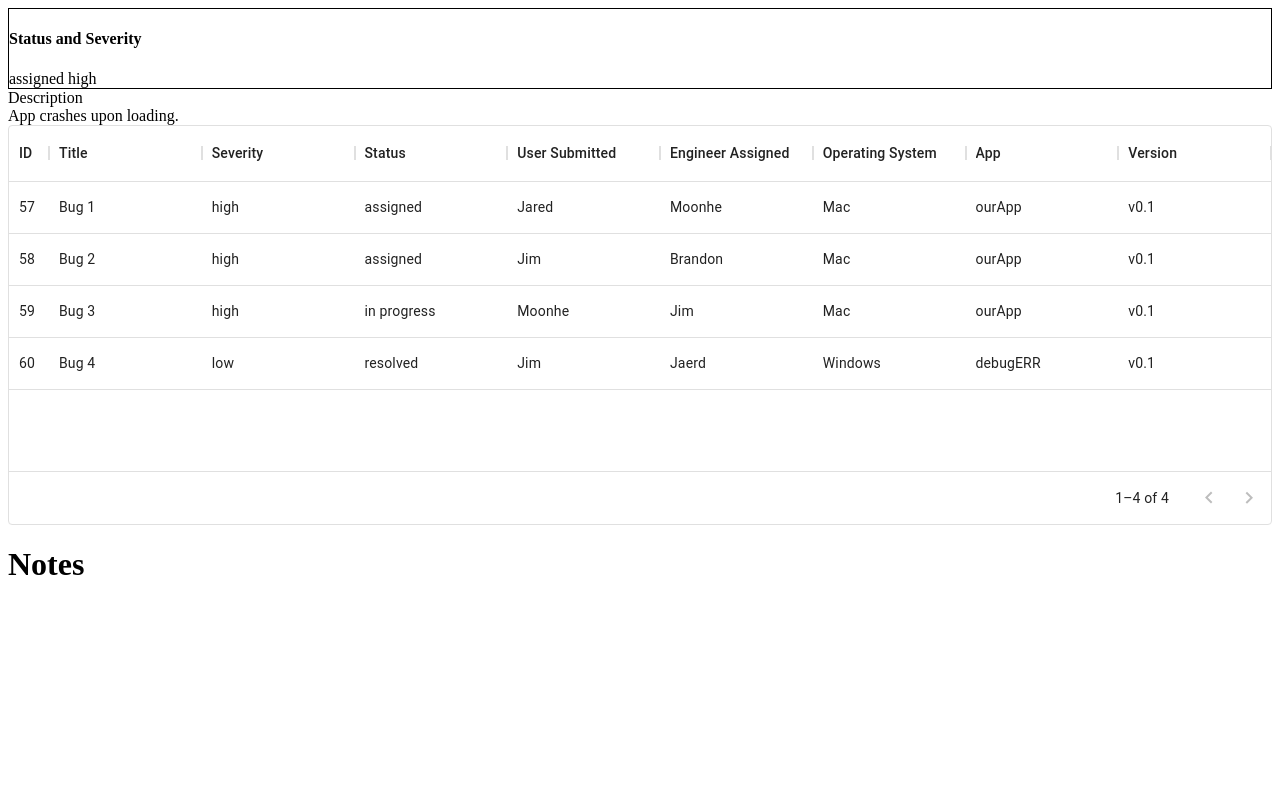
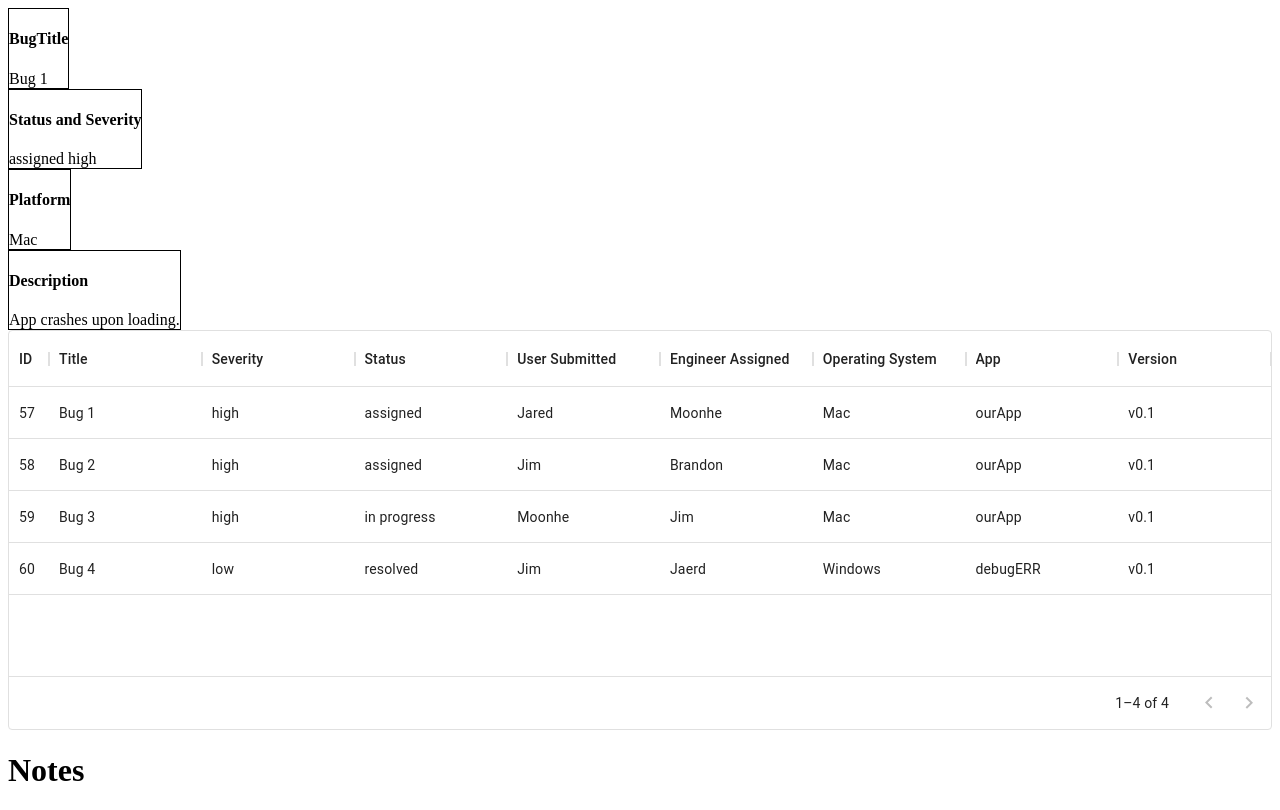
Before and after one commit to debugErr/debugErr, a React app: page / in a window 1280 px wide. Built offline with nearby package versions, Linux system fonts and the light colour scheme.

Commit message:
passed props to platform and bug title components, added inline style to others for reference

```diff
--- a/client/components/BugTitle.jsx
+++ b/client/components/BugTitle.jsx
@@ -0,0 +1,12 @@
+import React from 'react'
+
+function BugTitle({ title }) {
+  return (
+    <div style={{border: '1px solid black', width: 'max-content'}}>
+        <h4>BugTitle</h4>
+        {title}
+    </div>
+  )
+}
+
+export default BugTitle
--- a/client/components/Description.jsx
+++ b/client/components/Description.jsx
@@ -1,11 +1,11 @@
 import { buttonGroupClasses } from '@mui/material';
 import React from 'react';
 
-function Description({ bug }) {
+function Description({ description }) {
   return (
-    <div>
-      <div>Description</div>
-      {bug}
+    <div style={{border: '1px solid black', display: 'flex', flexDirection: 'column', width: 'max-content'}}>
+      <h4>Description</h4>
+      {description}
     </div>
   );
 }
--- a/client/components/Platform.jsx
+++ b/client/components/Platform.jsx
@@ -0,0 +1,12 @@
+import React from 'react';
+
+function Platform({ platform }) {
+  return (
+    <div style={{ border: '1px solid black', width: 'max-content' }}>
+      <h4>Platform</h4>
+      {platform}
+    </div>
+  );
+}
+
+export default Platform;
--- a/client/components/Status_Severity.jsx
+++ b/client/components/Status_Severity.jsx
@@ -2,7 +2,7 @@ import React from 'react'
 
 function Status_Severity({ status, severity }) {
   return (
-    <div style={{border: '1px solid black'}}>
+    <div style={{border: '1px solid black', width: 'max-content'}}>
         <h4>Status and Severity</h4>
         {status} {severity}
     </div>
--- a/client/pages/DashboardContainer.jsx
+++ b/client/pages/DashboardContainer.jsx
@@ -1,13 +1,14 @@
 import React, { useState } from 'react';
-
 
 // COMPONENTS
 import NavBar from '../components/NavBar';
 import List from '../components/List';
+import BugTitle from '../components/BugTitle';
 import Description from '../components/Description';
 import Notes from '../components/Notes';
 import EngineerAssigned from '../components/EngineerAssigned';
 import Status_Severity from '../components/Status_Severity';
+import Platform from '../components/Platform';
 
 const DUMMY_DATA = [
   {
@@ -20,7 +21,7 @@ const DUMMY_DATA = [
     severity: 'high',
     app: 'ourApp',
     appVersion: 'v0.1',
-    platform: 'Mac'
+    platform: 'Mac',
   },
   {
     id: 58,
@@ -32,7 +33,7 @@ const DUMMY_DATA = [
     severity: 'high',
     app: 'ourApp',
     appVersion: 'v0.1',
-    platform: 'Mac'
+    platform: 'Mac',
   },
   {
     id: 59,
@@ -44,7 +45,7 @@ const DUMMY_DATA = [
     severity: 'high',
     app: 'ourApp',
     appVersion: 'v0.1',
-    platform: 'Mac'
+    platform: 'Mac',
   },
   {
     id: 60,
@@ -56,7 +57,7 @@ const DUMMY_DATA = [
     severity: 'low',
     app: 'debugERR',
     appVersion: 'v0.1',
-    platform: 'Windows'
+    platform: 'Windows',
   },
 ];
 
@@ -67,10 +68,15 @@ const Dashboard = () => {
   return (
     <div>
       {/* <NavBar /> */}
-      <Status_Severity status={selectedBug.status} severity={selectedBug.severity} />
-      <Description bug={selectedBug.description} />
+      <BugTitle title={selectedBug.title} />
+      <Status_Severity
+        status={selectedBug.status}
+        severity={selectedBug.severity}
+      />
+      <Platform platform={selectedBug.platform} />
+      <Description description={selectedBug.description} />
       <List bugList={bugs} selectBug={setSelectedBug} />
-      <Notes notes={selectedBug.notes}/>
+      <Notes notes={selectedBug.notes} />
     </div>
   );
 };
```
